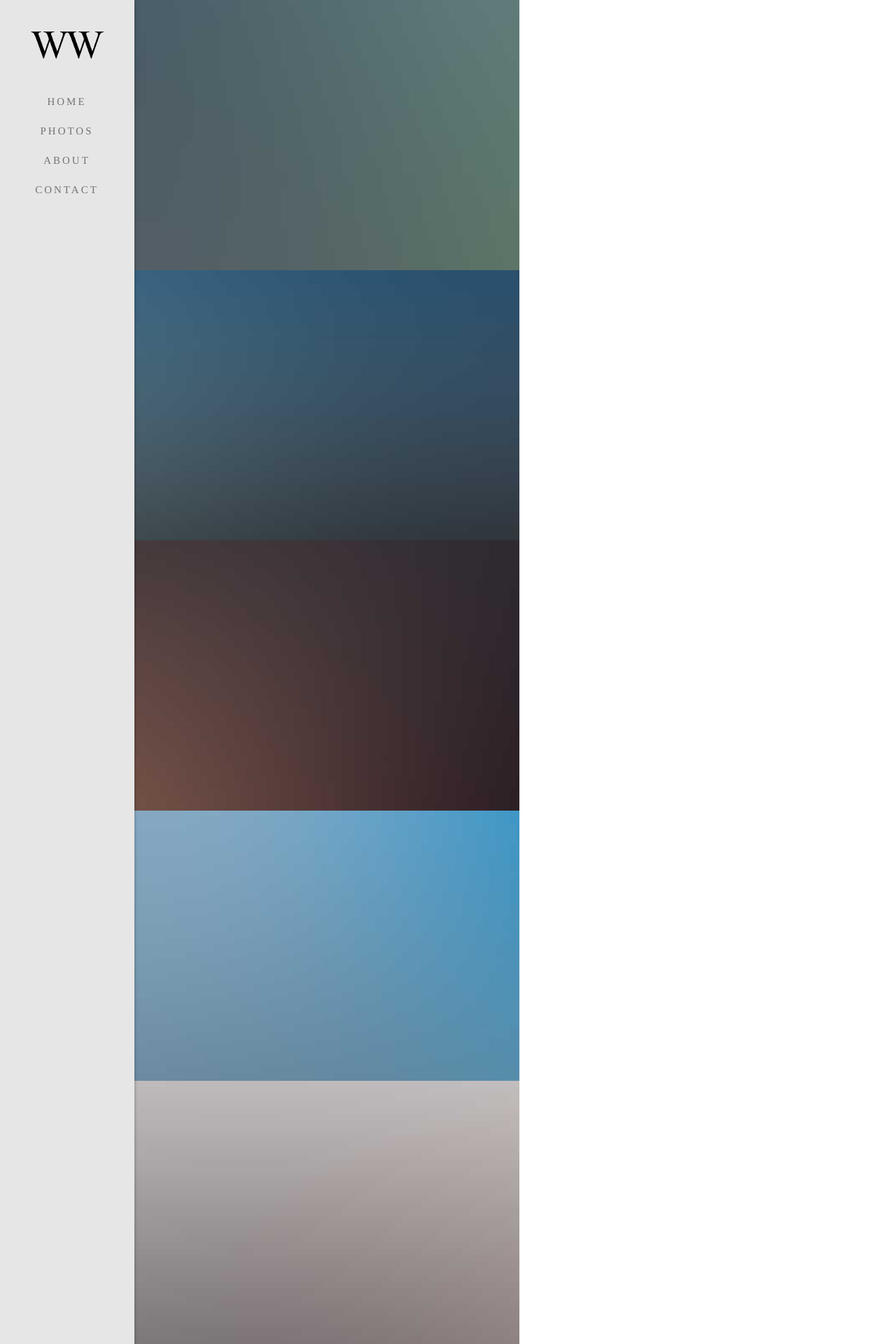
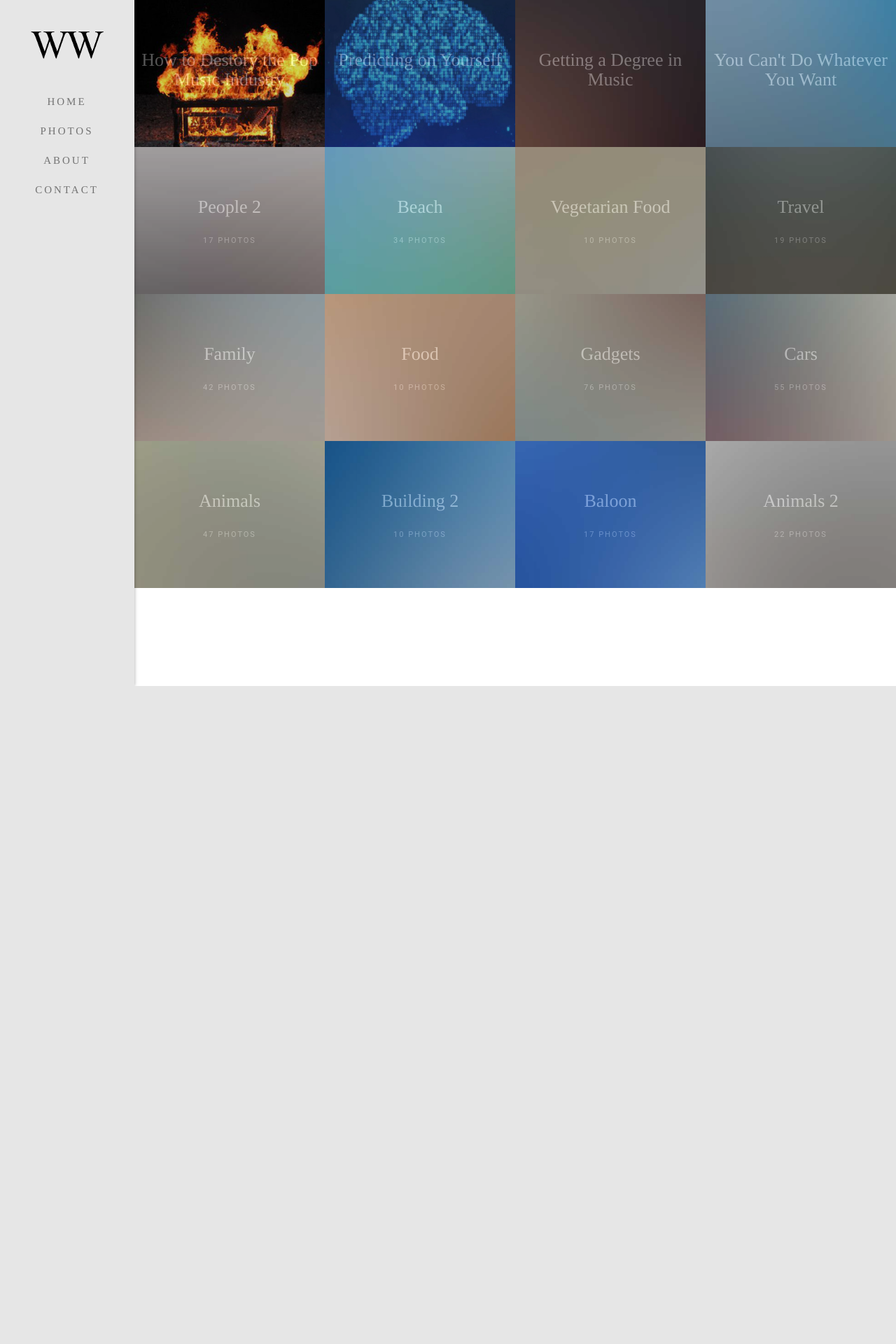
Before and after one commit to wwetzel/wetzel-website, a Django app: page / in a window 1280 px wide. Shown: the top 1920 px of the page at 70% size. After the commit the page ends 980 px from the top, so only its background shows below. Run offline with Django 3.2, Linux system fonts and the light colour scheme; some libraries are stand-ins or nearby versions.

Commit message:
i am killing it dog

```diff
--- /dev/null
+++ b/notes.txt
@@ -0,0 +1,4 @@
+Original Template File:
+https://www.free-css.com/free-css-templates/page220/blend
+
+The correct dimensions for an image on the main page is 500x386
--- a/wetzelSite/website/static/css/style.css
+++ b/wetzelSite/website/static/css/style.css
@@ -276,7 +276,7 @@
   width: 100%;
 }
 .fh5co-gallery .gallery-item {
-  width: 250%;
+  width: 25%;
   position: relative;
   overflow: hidden;
   display: block;
@@ -297,7 +297,7 @@
 }
 @media screen and (max-width: 1200px) {
   .fh5co-gallery .gallery-item {
-    width: 25%;
+    width: 33.3333%;
   }
 }
 @media screen and (max-width: 768px) {
@@ -319,8 +319,8 @@
   z-index: 11;
   vertical-align: middle;
   padding-top: 30%;
-  visibility: hidden;
-  opacity: 0;
+  visibility: visible;
+  opacity: .33;
   -webkit-transition: 0.5s;
   -o-transition: 0.5s;
   transition: 0.5s;
@@ -340,7 +340,7 @@
   font-size: 26px;
   font-weight: 300;
   margin-bottom: 10px;
-  bottom: -15px;
+  bottom: 10px;
 }
 @media screen and (max-width: 768px) {
   .fh5co-gallery .gallery-item .overlay h2 {
@@ -355,8 +355,8 @@
   text-transform: uppercase;
   font-weight: 400;
   bottom: -5px;
-  visibility: hidden;
-  opacity: 0;
+  visibility: visible;
+  opacity: 1;
 }
 .fh5co-gallery .gallery-item .overlay:before {
   content: '';
@@ -387,7 +387,7 @@
   left: 0;
   bottom: 0;
   right: 0;
-  background: rgba(0, 0, 0, 0.5);
+  background: rgba(0, 0, 0, 0.1);
 }
 .fh5co-gallery .gallery-item:hover .overlay h2 {
   bottom: 0px;
--- a/wetzelSite/website/templates/base.html
+++ b/wetzelSite/website/templates/base.html
@@ -16,8 +16,12 @@
         <link rel="stylesheet" href="{% static 'css/owl.carousel.min.css' %}">
         <link rel="stylesheet" href="{% static 'css/owl.theme.default.min.css' %}">
         <!-- Theme style  -->
-        <link rel="stylesheet" href="{% static 'css/style.css' %}">
-	    <script src="https://cdnjs.cloudflare.com/ajax/libs/modernizr/2.8.3/modernizr.min.js"></script>
+        <link rel="stylesheet" href="/static/css/style.css?{% now 'U' %}">
+        <!--<link rel="stylesheet" href="{% static 'css/style.css' %}">-->
+
+        <!--<p>&#45;&#45;&#45;&#45;&#45;&#45;&#45;&#45;&#45;&#45;&#45;&#45;&#45;&#45;&#45;&#45;&#45;&#45;&#45;&#45;&#45;&#45;&#45;&#45;&#45;&#45;&#45;&#45;&#45;&#45;======================================-&#45;&#45;&#45;&#45;{% static 'css/style.css' %}</p>-->
+
+        <script src="https://cdnjs.cloudflare.com/ajax/libs/modernizr/2.8.3/modernizr.min.js"></script>
         <script src="https://code.jquery.com/jquery-3.3.1.min.js" integrity="sha256-FgpCb/KJQlLNfOu91ta32o/NMZxltwRo8QtmkMRdAu8=" crossorigin="anonymous"></script>
         <script src="https://cdnjs.cloudflare.com/ajax/libs/jquery-easing/1.4.1/jquery.easing.compatibility.min.js"></script>
         <script src="https://stackpath.bootstrapcdn.com/bootstrap/4.1.2/css/bootstrap.min.css"></script>
--- a/wetzelSite/website/templates/main.html
+++ b/wetzelSite/website/templates/main.html
@@ -7,31 +7,31 @@
 		<div id="fh5co-main">
 			<div class="fh5co-gallery">
 				<a class="gallery-item" href="single.html">
-					<img src="{% static 'images/work_1.jpg' %}" alt="Free HTML5 Bootstrap Template by FreeHTML5.co">
+					<img src="{% static 'images/pianoFire2.jpg' %}" alt="Free HTML5 Bootstrap Template by FreeHTML5.co">
 					<span class="overlay">
-						<h2>Nature</h2>
-						<span>14 Photos</span>
+						<h2>How to Destory the Pop Music Industry</h2>
+						<!--<span>14 Photos</span>-->
 					</span>
 				</a>
 				<a class="gallery-item" href="single.html">
-					<img src="{% static 'images/work_2.jpg' %}" alt="Free HTML5 Bootstrap Template by FreeHTML5.co">
+					<img src="{% static 'images/ai2.jpg' %}" alt="Free HTML5 Bootstrap Template by FreeHTML5.co">
 					<span class="overlay">
-						<h2>People</h2>
-						<span>7 Photos</span>
+						<h2>Predicting on Yourself</h2>
+						<!--<span>7 Photos</span>-->
 					</span>
 				</a>
 				<a class="gallery-item" href="single.html">
 					<img src="{% static 'images/work_3.jpg' %}" alt="Free HTML5 Bootstrap Template by FreeHTML5.co">
 					<span class="overlay">
-						<h2>Sky</h2>
-						<span>22 Photos</span>
+						<h2>Getting a Degree in Music</h2>
+						<!--<span>22 Photos</span>-->
 					</span>
 				</a>
 				<a class="gallery-item" href="single.html">
 					<img src="{% static 'images/work_4.jpg' %}" alt="Free HTML5 Bootstrap Template by FreeHTML5.co">
 					<span class="overlay">
-						<h2>Building</h2>
-						<span>28 Photos</span>
+						<h2>You Can't Do Whatever You Want</h2>
+						<!--<span>28 Photos</span>-->
 					</span>
 				</a>
 				<a class="gallery-item" href="single.html">
--- a/wetzelSite/website/urls.py
+++ b/wetzelSite/website/urls.py
@@ -3,7 +3,7 @@
 
 urlpatterns = [
     path('', views.main, name='main'),
-    path('main/', views.main, name='main'),
-    path('test/', views.test, name='test'),
-    path('gallery/', views.gallery, name='gallery'),
+    # path('main/', views.main, name='main'),
+    # path('test/', views.test, name='test'),
+    # path('gallery/', views.gallery, name='gallery'),
 ]
--- a/wetzelSite/website/views.py
+++ b/wetzelSite/website/views.py
@@ -5,10 +5,8 @@
     return HttpResponse("Hello, world. You're at the polls index.")
 
 def main(request):
-    return render(request, 'main.html')
-
-def test(request):
-    return render(request, 'test.html')
-
-def gallery(request):
-    return render(request, 'main.html')
+    import random
+    randomNumber = random.random()
+    randomNumber = str(randomNumber)
+    randomNumber = randomNumber[1:]
+    return render(request, 'main.html', {'randomNumber':randomNumber})
```
Also changed, not shown: wetzelSite/website/static/images/ai.jpg (added), wetzelSite/website/static/images/ai2.jpg (added), wetzelSite/website/static/images/pianoFire.jpg (added), wetzelSite/website/static/images/pianoFire2.jpg (added).
